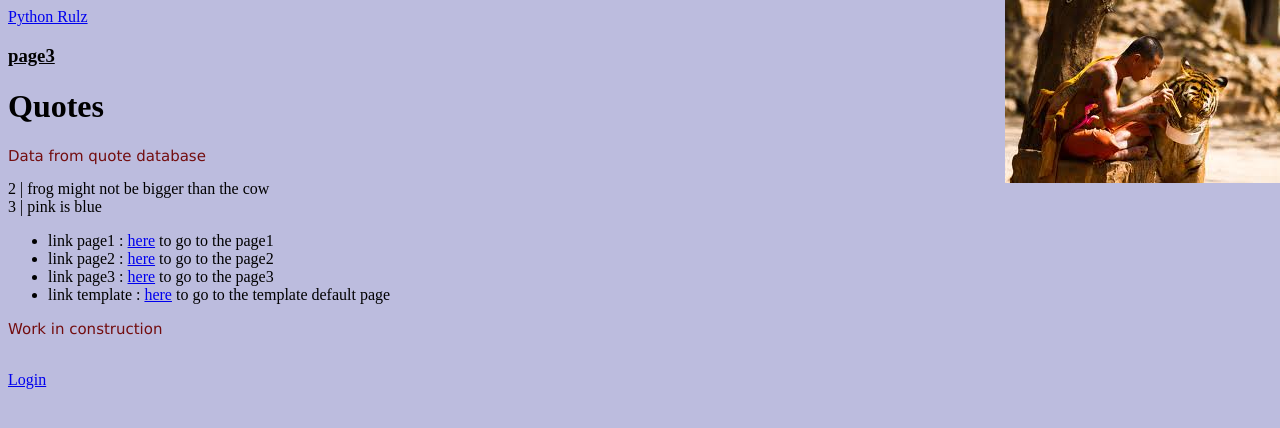
After one commit to MrFabkirox/tigerrunningspace, a Flask app: page /page3 in a window 1280 px wide. The commit adds this page. Shown: the top 428 px of the page. Run offline with Flask 2, Linux system fonts and the light colour scheme; data comes from the database, SQL or seed files in the repository; both versions use the stored data as it was after the commit.

Commit message:
database on page3

```diff
--- a/routes.py
+++ b/routes.py
@@ -3,7 +3,10 @@ from flask import *
 from functools import wraps
 import sqlite3
 
-DATABASE = 'sales.db'
+# DATABASE = 'sales.db'
+# DATABASE = 'quotes.db'
+
+DATABASE = 'tiger.db'
 
 app = Flask(__name__)
 app.config.from_object(__name__)
@@ -29,6 +32,14 @@ def page2():
         g.db.close()
         return render_template('page2.html', sales=sales)
 
+@app.route('/page3')
+def page3():
+        g.db = connect_db()
+        cur = g.db.execute('select strength, quote from quotes')
+        quotes = [dict(strength=row[0], quote=row[1]) for row in cur.fetchall()]
+        g.db.close()
+        return render_template('page3.html', quotes=quotes)
+
 def login_required(test):
         @wraps(test)
         def wrap(*args, **kwargs):
@@ -45,7 +56,7 @@ def logout():
     flash('You were logged out')
     return redirect (url_for('log'))
 
-@app.route('/hello')
+@app.route('/delete/<int:task_id>',)
 @login_required
 def hello():
 
--- a/static/css/style.css
+++ b/static/css/style.css
@@ -7,7 +7,7 @@ p
 	font-family: verdana;
 }
 
-h2
+h3
 {
 	text-decoration:underline;
 }
--- /dev/null
+++ b/templates/page3.html
@@ -0,0 +1,56 @@
+{% extends "template.html" %}
+{% block content %}
+
+		<h3>page3</h3>
+		<h1>Quotes</h1>
+
+		<!-- <form action="{{ url_for('new_task') }}" method=post class=new-task>
+		<td>
+		<label>Strength :</label>
+		<input name="strength" type="int" width="30px">
+		</td>
+
+		<td>
+		<label>Quote :</label>
+		<input name="quote" type="text" width="300px">
+		</td>
+		</form>
+
+		{% for o in open_tasks %}
+		<tr>
+		<td>{{ o.strength }}</td>
+		<td>{{ o.quote }}</td>
+
+		<td>
+		<a href="{{ url_for('delete_entry', task_id = o.task_id) }}">Delete</a> -
+		<a href="{{ url_for('complete', task_id = o.task_id) }}">Mark as Complete</a>
+		</td>
+		</tr>
+		{% endfor %}
+
+		{% for c in closed_tasks %}
+		<tr>
+		<td>{{ c.strength }}</td>
+		<td>{{ c.quote }}</td>
+
+		<td>
+		<a href="{{ url_for('delete_entry', task_id = c.task_id) }}">Delete</a> -
+		<a href="{{ url_for('complete', task_id = c.task_id) }}">Mark as Complete</a>
+		</td>
+		</tr>
+		{% endfor %} -->
+
+		<p>Data from quote database</p>
+		{% for item in quotes %}
+		{{ item.strength }} | {{ item.quote }} <br />
+		{% endfor %}
+
+        <ul>
+        <li>link page1 :  <a href="/page1">here</a> to go to the page1 </li>
+		<li>link page2 :  <a href="/page2">here</a> to go to the page2 </li>
+		<li>link page3 :  <a href="/page3">here</a> to go to the page3 </li>
+		<li>link template :  <a href="/">here</a> to go to the template default page </li>
+        </ul>
+
+
+{% endblock %}
```
Also changed, not shown: templates/home.html (+9 -7 lines), templates/page1.html (+8 -5 lines), templates/page2.html (+7 -7 lines), tiger.py (added, +31 -0 lines), tiger.db (added).
